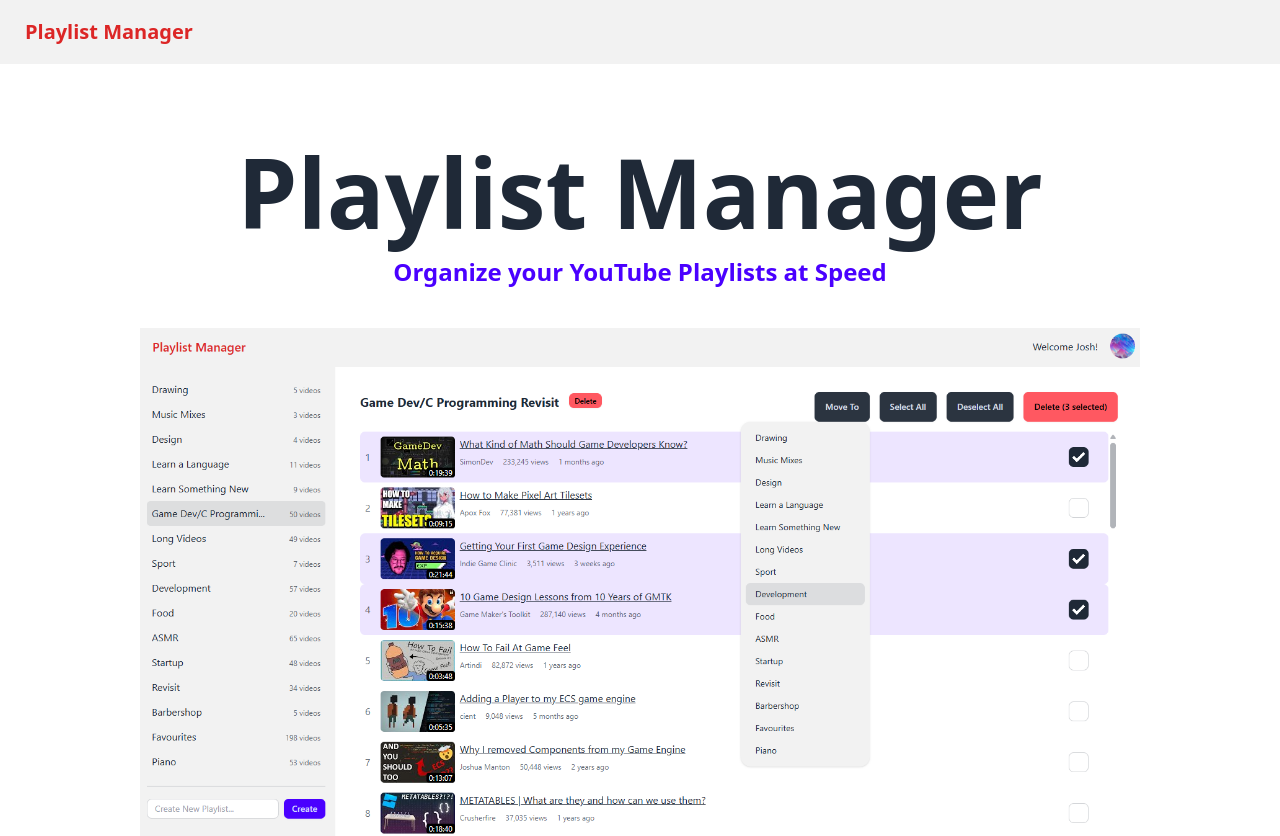
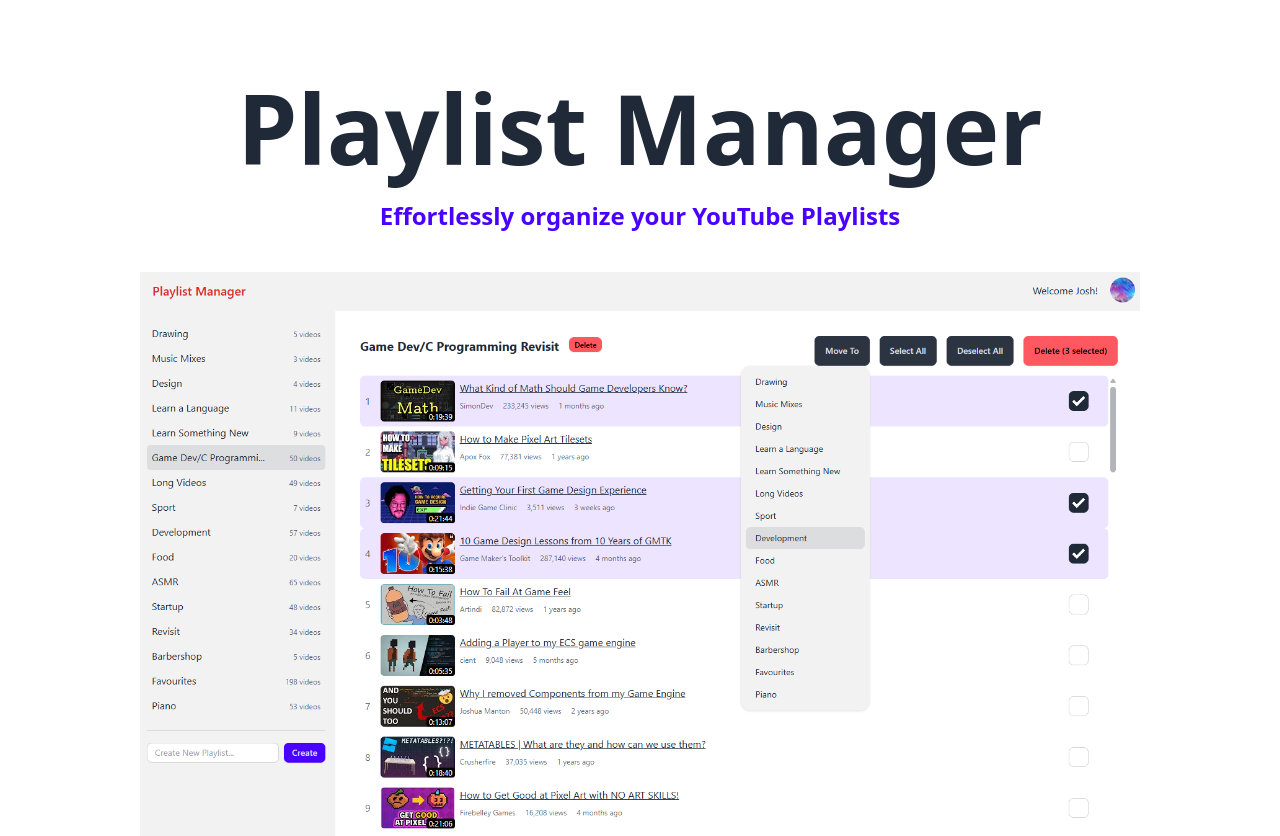
Before and after one commit to joshuarichards001/youtube-playlist-manager, a React (Vite) app: page / in a window 1280 px wide. Shown: the top 836 px of the page. Built offline with nearby package versions, Linux system fonts and the light colour scheme.

Commit message:
Simply logic by breaking out HomePage into it's own component

```diff
--- a/src/components/App.tsx
+++ b/src/components/App.tsx
@@ -1,10 +1,8 @@
 import { useEffect } from "react";
 import useStore from "../helpers/store";
 import LandingPage from "./LandingPage";
-import Nav from "./Nav";
 import { fetchUserAPI } from "../helpers/youtubeAPI";
-import Playlists from "./Playlists";
-import Videos from "./Videos";
+import HomePage from "./HomePage";
 
 const App = () => {
   const accessToken = useStore((state) => state.accessToken);
@@ -20,18 +18,10 @@
     });
   }, [accessToken, setUser]);
 
-  return (
-    <main className="flex flex-col">
-      <Nav />
-      {accessToken ? (
-        <div className="h-screen flex flex-1 overflow-hidden">
-          <Playlists />
-          <Videos />
-        </div>
-      ) : (
-        <LandingPage />
-      )}
-    </main>
+  return accessToken ? (
+    <HomePage />
+  ) : (
+    <LandingPage />
   );
 };
 
--- /dev/null
+++ b/src/components/HomePage.tsx
@@ -0,0 +1,15 @@
+import Nav from "./Nav";
+import Playlists from "./Playlists";
+import Videos from "./Videos";
+
+export default function HomePage() {
+  return (
+    <main className="h-screen flex flex-col">
+      <Nav />
+      <div className="flex flex-1 overflow-hidden">
+        <Playlists />
+        <Videos />
+      </div>
+    </main>
+  )
+}
--- a/src/components/LandingPage.tsx
+++ b/src/components/LandingPage.tsx
@@ -2,16 +2,15 @@
 import PrivacyPolicy from "./PrivacyPolicy";
 
 export default function LandingPage() {
-  // if the link is privacy-policy, it will render the PrivacyPolicy component
   if (window.location.pathname === "/privacy-policy") {
     return <PrivacyPolicy />;
   }
 
   return (
-    <div className="flex flex-col items-center justify-center w-full h-full px-10 py-20">
-      <h1 className="text-8xl font-bold mb-4">Playlist Manager</h1>
+    <main className="flex flex-col items-center justify-center w-full h-full px-10 py-20">
+      <h1 className="text-8xl font-bold mb-6">Playlist Manager</h1>
       <h2 className="text-2xl font-bold mb-10 text-primary">
-        Organize your YouTube Playlists at Speed
+        Effortlessly organize your YouTube Playlists
       </h2>
       <img src="../../screenshot.png" className="w-full max-w-[1000px] mb-14" />
       <LoginButton />
@@ -22,6 +21,6 @@
       <a className="link text-base-content/70 mt-10" href="/privacy-policy">
         Privacy Policy
       </a>
-    </div>
+    </main>
   );
 }
--- a/src/components/Nav.tsx
+++ b/src/components/Nav.tsx
@@ -16,7 +16,6 @@
           Playlist Manager
         </a>
       </div>
-      {user && (
       <div className="flex flex-row gap-4">
         <p>Welcome {user.name}!</p>
         <div className="dropdown dropdown-end">
@@ -39,7 +38,6 @@
           </ul>
         </div>
       </div>
-      )}
     </nav>
   );
 }
```
Lines whose indentation alone changed are shown as unchanged.
